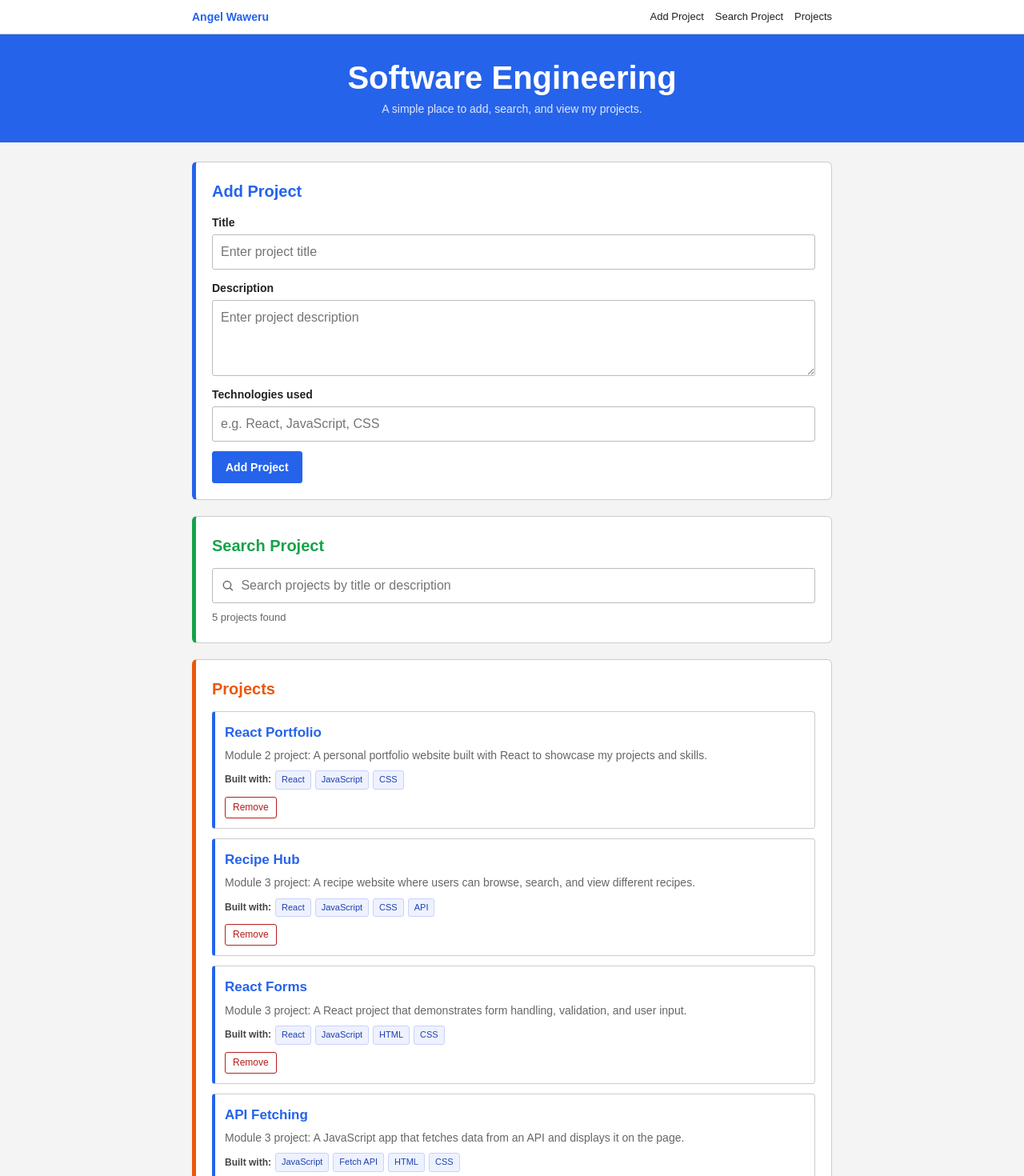
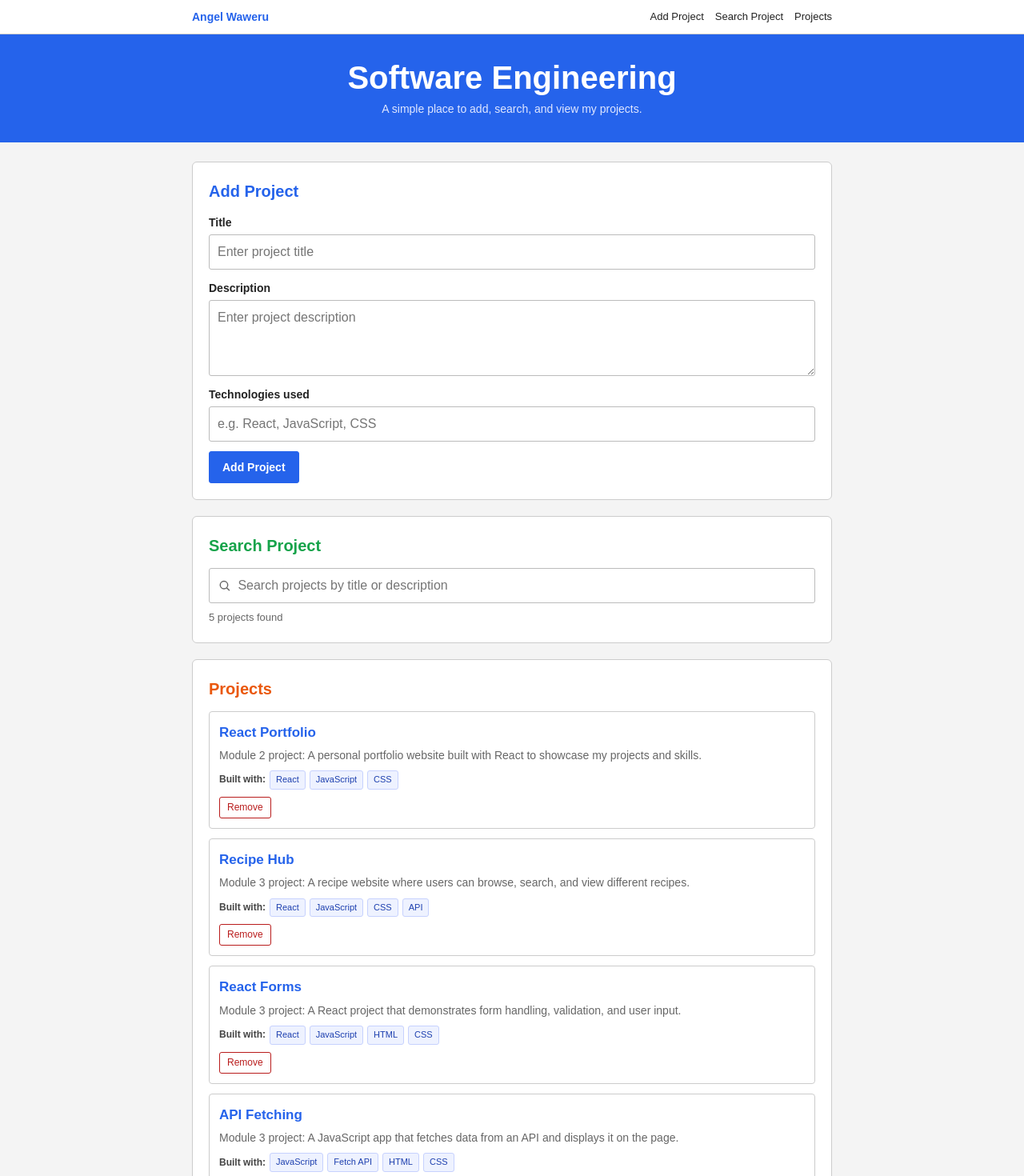
Before and after one commit to angelwaweru05-code/Single-Page-Application, a React (Vite) app: page / in a window 1280 px wide. Shown: the top 1470 px of the page at 80% size. Built offline with nearby package versions, Linux system fonts and the light colour scheme.

Commit message:
Remove left border accents from panels and project cards

```diff
--- a/src/styles/index.css
+++ b/src/styles/index.css
@@ -162,18 +162,6 @@ p {
   background: var(--white);
 }
 
-.panel:nth-of-type(1) {
-  border-left: 5px solid var(--blue);
-}
-
-.panel:nth-of-type(2) {
-  border-left: 5px solid var(--green);
-}
-
-.panel:nth-of-type(3) {
-  border-left: 5px solid var(--orange);
-}
-
 .panel h2 {
   margin-bottom: 12px;
   font-size: 20px;
@@ -319,7 +307,6 @@ p {
 .project-card {
   padding: 12px;
   border: 1px solid var(--border);
-  border-left: 4px solid var(--blue);
   border-radius: 4px;
   background: var(--white);
 }
```
